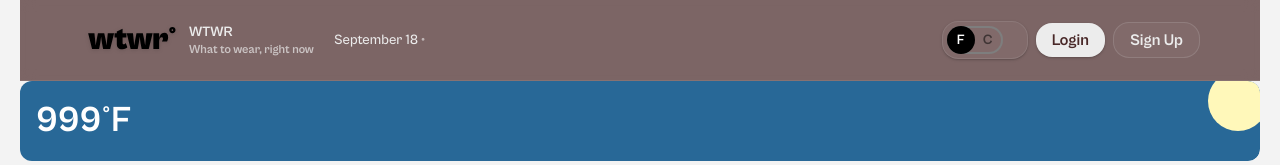
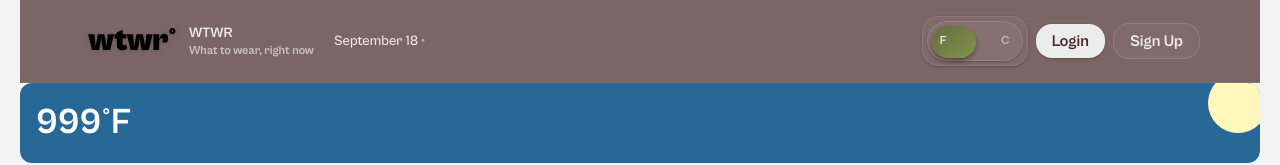
Before and after one commit to Dzari/se_project_react, a React (Vite) app: page / in a window 1280 px wide. Shown: the top 165 px of the page. Built offline with nearby package versions, Linux system fonts and the light colour scheme; no server answers.

Commit message:
updating ToggleSwitch style

```diff
--- a/src/components/ToggleSwitch/ToggleSwitch.jsx
+++ b/src/components/ToggleSwitch/ToggleSwitch.jsx
@@ -1,31 +1,54 @@
-import { useContext } from 'react';
-import './toggleSwitch.css';
-import { CurrentTemperatureUnitContext } from '../../contexts/contexts';
+import { useContext } from "react";
+import { CurrentTemperatureUnitContext } from "../../contexts/contexts";
 
 const ToggleSwitch = () => {
+  const { currentTemperatureUnit, handleToggleSwitchChange } = useContext(
+    CurrentTemperatureUnitContext,
+  );
 
-  const {currentTemperatureUnit, handleToggleSwitchChange} = useContext(CurrentTemperatureUnitContext)
+  const isC = currentTemperatureUnit === "C";
 
   return (
     <label
-      className={currentTemperatureUnit === 'C' ? 'switch switch-C' : 'switch'}
+      className="
+        group relative inline-flex h-10 w-24 cursor-pointer select-none items-center
+        rounded-full border border-[#ECECEC]/15 bg-[#ECECEC]/[0.04] p-1
+        shadow-sm shadow-black/20
+        transition
+        hover:bg-[#ECECEC]/[0.06]
+        active:scale-[0.99]
+        focus-within:ring-offset-2 focus-within:ring-offset-[#492828]
+      "
+      title="Toggle temperature unit"
     >
-      <input type="checkbox" className="switch__box" onChange={handleToggleSwitchChange} />
-      <span className="switch__slider"></span>
-      <p
-        className={`switch__letter switch__unit-F
-            ${currentTemperatureUnit === 'C' ? 'switch__unit-inactive' : ''}
-          `}
-      >
-        F
-      </p>
-      <p
-        className={`switch__letter switch__unit-C
-          ${currentTemperatureUnit === 'F' ? 'switch__unit-inactive' : ''}
-        `}
-      >
-        C
-      </p>
+      {/* Accessible control */}
+      <input
+        type="checkbox"
+        className="sr-only"
+        role="switch"
+        aria-label="Toggle temperature unit"
+        aria-checked={isC}
+        checked={isC}
+        onChange={handleToggleSwitchChange}
+      />
+
+      {/* Sliding thumb */}
+      <span
+        className={[
+          "absolute left-1 top-1 h-8 w-11 rounded-full",
+          "bg-gradient-to-br from-[#656D3F] to-[#84934A]",
+          "shadow-md shadow-black/30",
+          "transition-transform duration-200 ease-out",
+          "group-active:scale-[0.98]",
+          isC ? "translate-x-11" : "translate-x-0",
+        ].join(" ")}
+      />
+
+      {/* Labels */}
+      <span className="relative z-10 flex w-full items-center justify-between px-2 text-xs font-semibold tracking-wide">
+        <span className={isC ? "text-[#ECECEC]/60" : "text-[#ECECEC]"}>F</span>
+        <span className={isC ? "text-[#ECECEC]" : "text-[#ECECEC]/60"}>C</span>
+      </span>
     </label>
   );
 };
```
